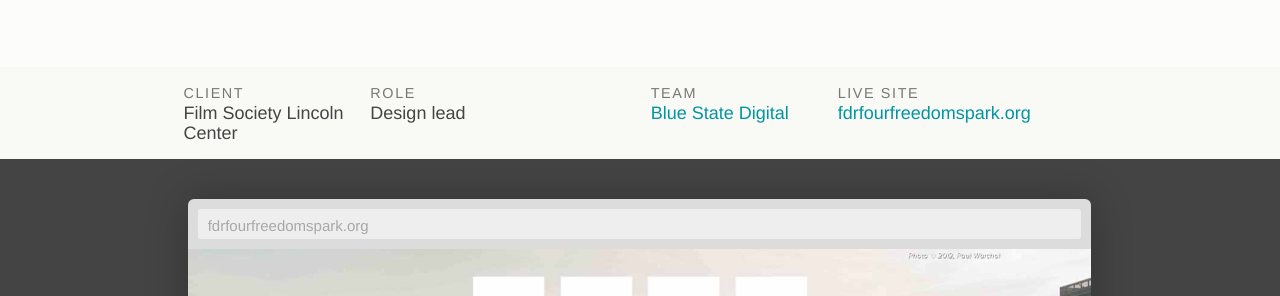
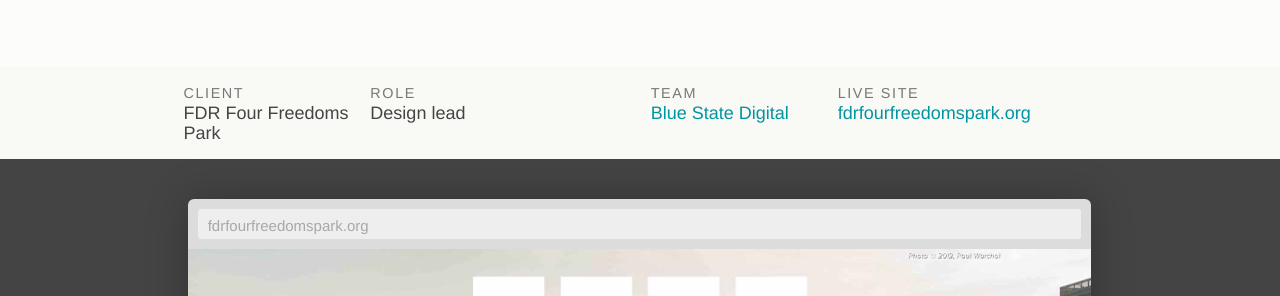
Before and after one commit to davedawson/iamdavedawson, a Jekyll site: the page built from projects/_posts/2013-03-01-fdr.html, in a window 1280 px wide. Shown: the part 526-822 px from the top of the page. Built offline with Jekyll 4.4.1, drawn with Linux system fonts in a browser that asks for light colours; nearby versions of some CDN libraries; Markdown is read by kramdown in place of the engine named in the settings.

Commit message:
fix fdr error

```diff
--- a/projects/_posts/2013-03-01-fdr.html
+++ b/projects/_posts/2013-03-01-fdr.html
@@ -8,7 +8,7 @@
 square-image-1: /img/projects/square/fdr-square.jpg
 website-image:  /img/projects/site/fdr-site.jpg
 white-logo:     /img/projects/logos/fdr-logo.png
-client:         Film Society Lincoln Center
+client:         FDR Four Freedoms Park
 role:           Design lead
 collaborators:  <a href="http://bluestatedigital.com">Blue State Digital</a>
 live-site:      fdrfourfreedomspark.org
```
Also changed, not shown: 1 other file.
